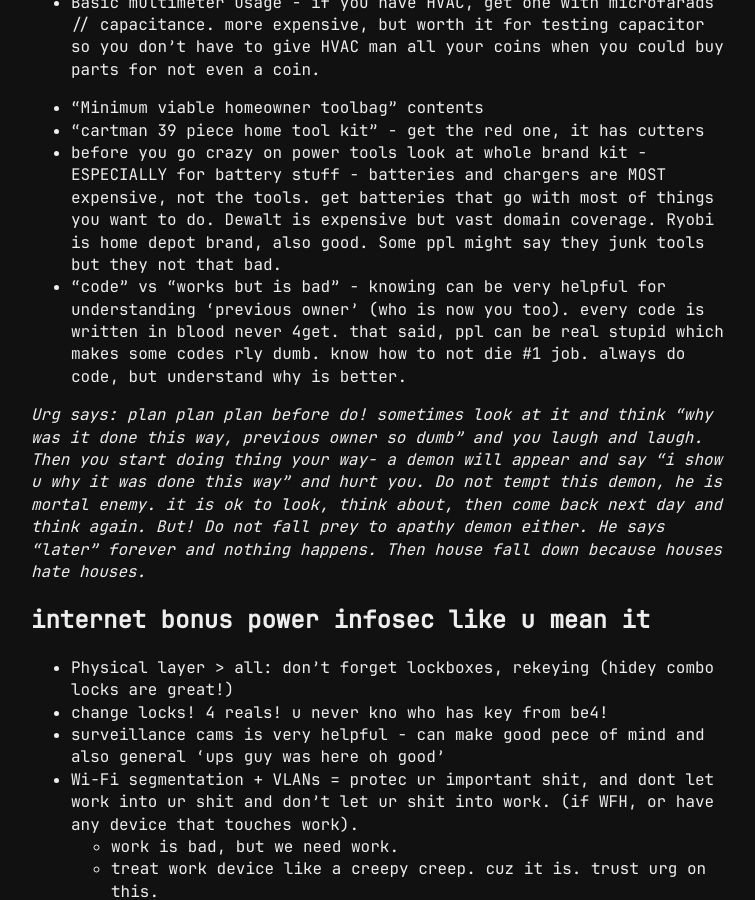
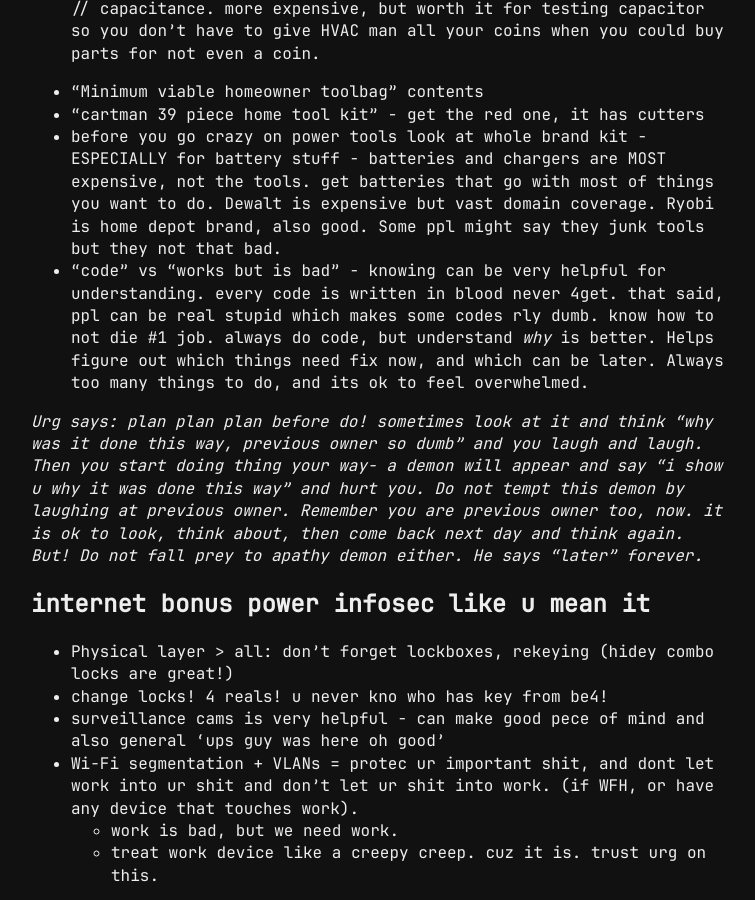
Before and after one commit to urgdog/urg.systems, a Jekyll site: the page built from thonks/new-home.md, in a window 1280 px wide and 900 px high, scrolled down 3833 px. Shown: the whole window, without its empty margins (259-1014 px from the left). Built offline with Jekyll 4.4.1, drawn with Linux system fonts in a browser that asks for light colours; some of the changed text lies outside the part shown.

Commit message:
formatting

```diff
--- a/thonks/new-home.md
+++ b/thonks/new-home.md
@@ -76,7 +76,7 @@ bricks in walls. ull figure it out.
 to be a secure and safe shaman. Protect your cave! Urg knows some people don't care
 but its good to try and be aware.
 
-* Urg says: Good internet makes things go better; easier to fix when broken.
+*Urg says: Good internet makes things go better; easier to fix when broken.
 This applies to everything. Knowin basics is good enuf to learn harder later.*
 
 ## sky to rocks
@@ -146,18 +146,20 @@ battery stuff - batteries and chargers are MOST expensive, not the tools.
 get batteries that go with most of things you want to do. Dewalt is expensive
 but vast domain coverage. Ryobi is home depot brand, also good. Some ppl
 might say they junk tools but they not that bad.
-- "code" vs "works but is bad" - knowing can be very helpful for understanding
-'previous owner' (who is now you too). every code is written in blood never 4get.
+- "code" vs "works but is bad" - knowing can be very helpful for understanding.
+every code is written in blood never 4get.
 that said, ppl can be real stupid which makes some codes rly dumb.
-know how to not die #1 job. always do code, but understand why is better.
+know how to not die #1 job. always do code, but understand *why* is better. Helps
+figure out which things need fix now, and which can be later. Always too many things
+to do, and its ok to feel overwhelmed.
 
 *Urg says: plan plan plan before do! sometimes look at it and think "why was
 it done this way, previous owner so dumb" and you laugh and laugh. Then you start doing thing
 your way- a demon will appear and say "i show u why it was done this way" and
-hurt you. Do not tempt this demon, he is mortal enemy.
+hurt you. Do not tempt this demon by laughing at previous owner. Remember you are previous
+owner too, now.
 it is ok to look, think about, then come back next day and think again. But!
-Do not fall prey to apathy demon either. He says "later" forever and nothing happens.
-Then house fall down because houses hate houses.*
+Do not fall prey to apathy demon either. He says "later" forever.*
 
 ## internet bonus power infosec like u mean it
 - Physical layer > all: don't forget lockboxes, rekeying (hidey combo locks are great!)
```
